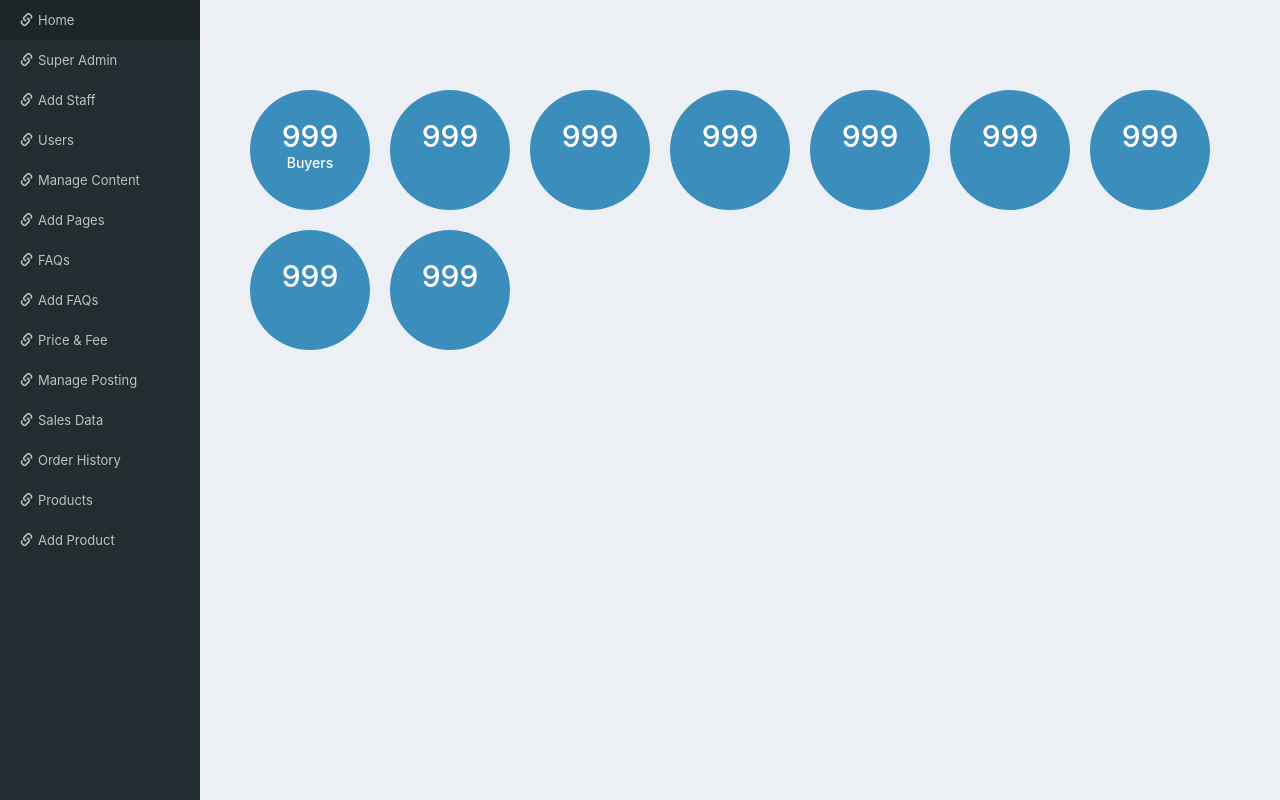
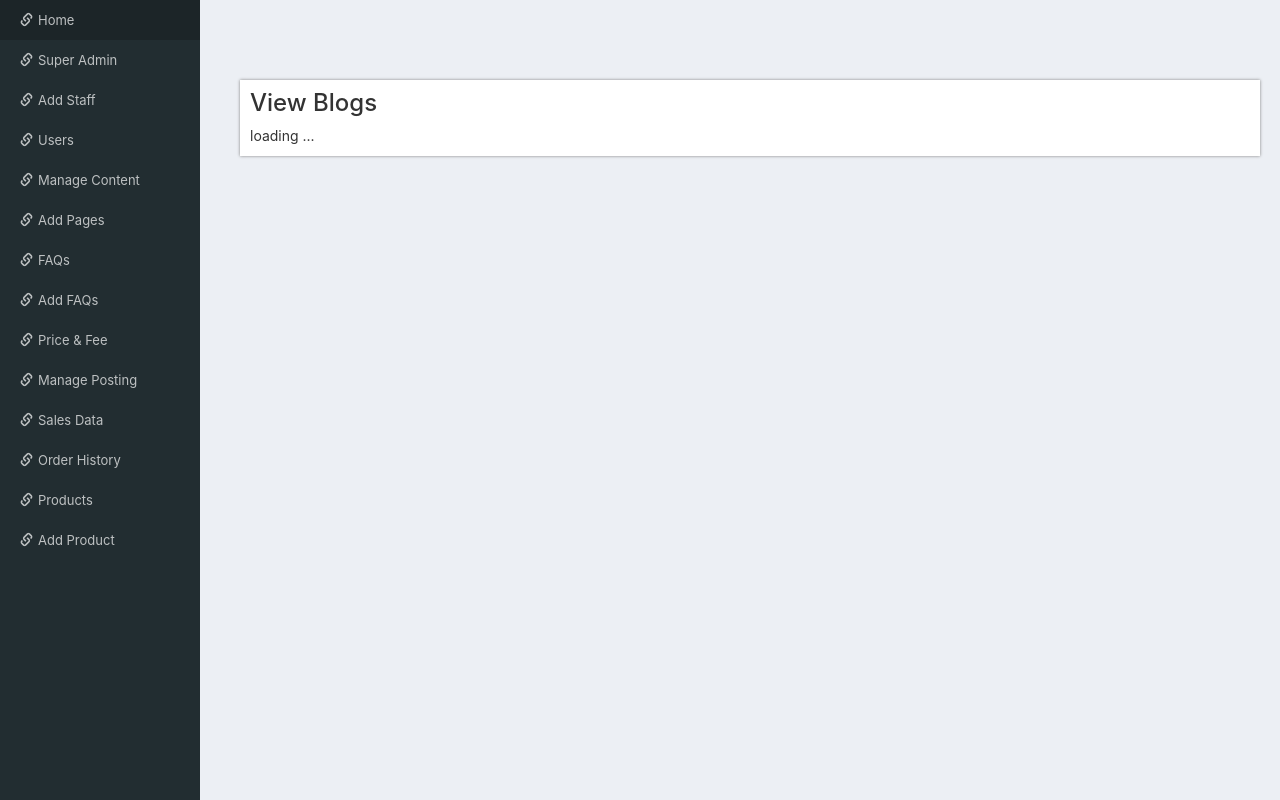
Before and after one commit to alinauroz/gogo-image, a React (Create React App) app in the folder admin/: page / in a window 1280 px wide. Built offline with nearby package versions, Linux system fonts and the light colour scheme.

Commit message:
feat: added blog viewer

```diff
--- a/admin/src/App.js
+++ b/admin/src/App.js
@@ -7,10 +7,11 @@ import AddStaff from './components/pages/AddStaff'
 import CreatePage from './components/pages/CreatePage'
 import AddCoupon from './components/pages/AddCoupon'
 import AddFaq from './components/pages/AddFaq'
+import ViewBlogs from './components/pages/ViewBlogs'
 
 export default function () {
 
-  const [screen, setScreen] = React.useState('Home');
+  const [screen, setScreen] = React.useState('ViewBlogs');
 
   const BUTTONS = Object.freeze([
     {title: 'Home', onClick : () => setScreen('Home')},
@@ -41,6 +42,9 @@ export default function () {
         <div style = {{display : screen == 'AddStaff' ? 'block' : 'none'}}>
           <AddStaff />
         </div>
+        <div style = {{display : screen == 'ViewBlogs' ? 'block' : 'none'}}>
+          <ViewBlogs />
+        </div>
       </div>
     </>
   )
--- /dev/null
+++ b/admin/src/components/pages/ViewBlogs.jsx
@@ -0,0 +1,18 @@
+import React from 'react'
+
+export default function () {
+
+    const [data, setData] = React.useState();
+
+    return (
+        <div className = 'card'>
+            <h3 style = {{margin: 0, marginBottom: 10}}>View Blogs</h3>
+            {
+                data ?
+                <></>
+                : "loading ..."
+            }
+        </div>
+    )
+
+}
```
Also changed, not shown: admin/src/data/api.js (added).
